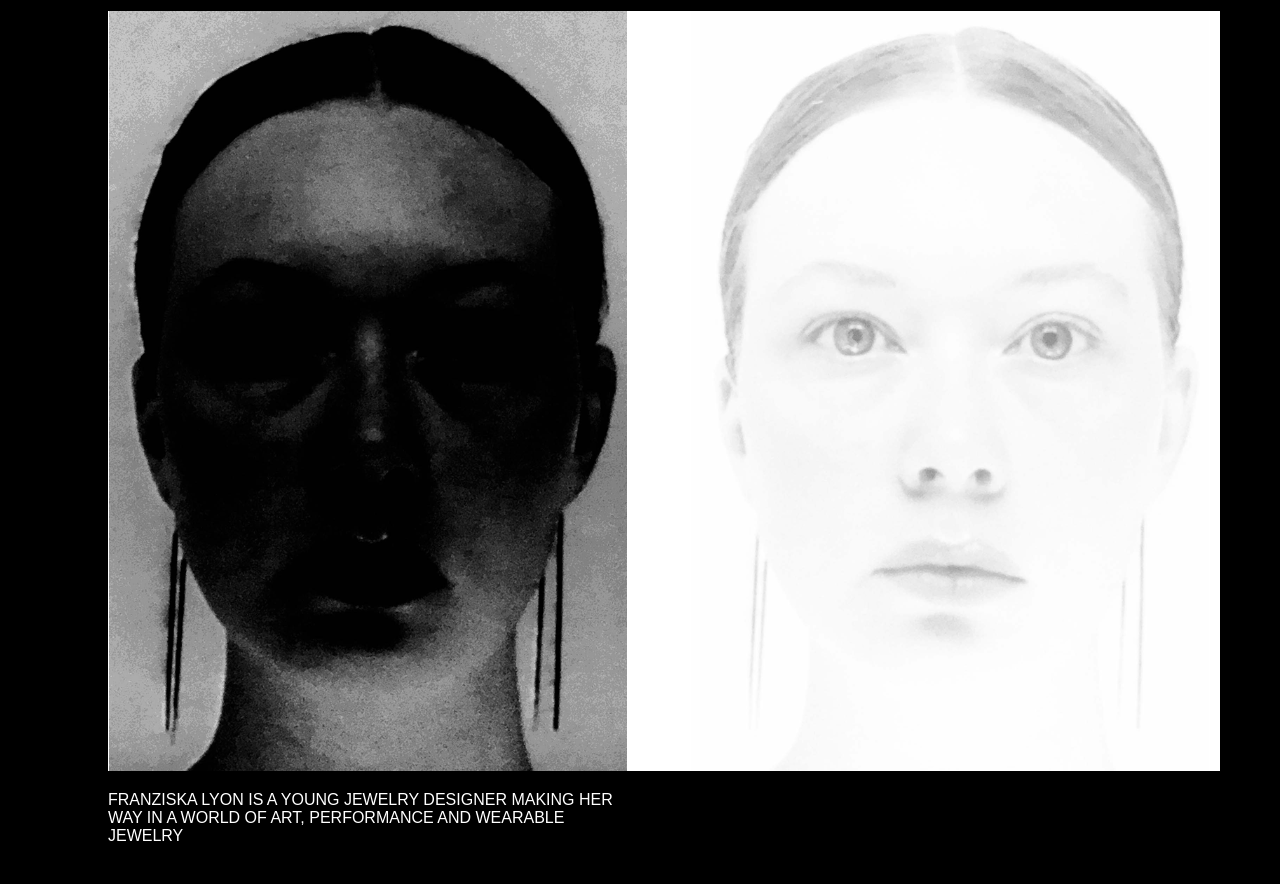
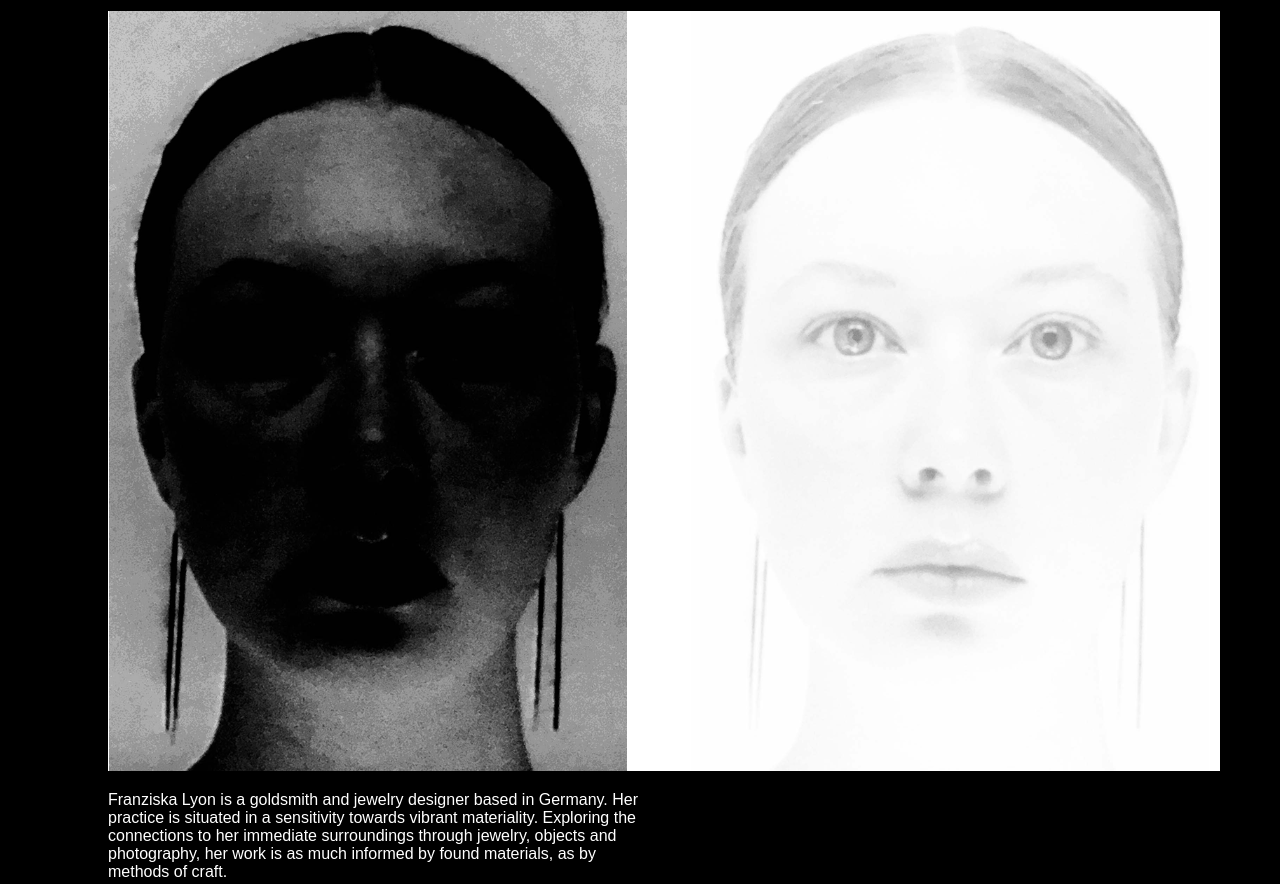
Before and after one commit to FranziskaLyon/FranziskaLyon, a plain HTML site: page index2.html in a window 1280 px wide. Shown: the part 87-971 px from the top of the page. Drawn offline with Linux system fonts and the light colour scheme.

Commit message:
Update index2.html

```diff
--- a/index2.html
+++ b/index2.html
@@ -112,7 +112,10 @@ her work is as much informed by found materials, as by methods of craft.">
     <div  class="about">
 
 
-        <p class="aboutTEXT">FRANZISKA LYON IS A YOUNG JEWELRY DESIGNER MAKING HER WAY IN A WORLD OF ART, PERFORMANCE AND WEARABLE JEWELRY</p>
+        <p class="aboutTEXT">Franziska Lyon is a goldsmith and jewelry designer based in Germany.
+Her practice is situated in a sensitivity towards vibrant materiality. Exploring the
+connections to her immediate surroundings through jewelry, objects and photography,
+her work is as much informed by found materials, as by methods of craft.</p>
 
 
 
```
